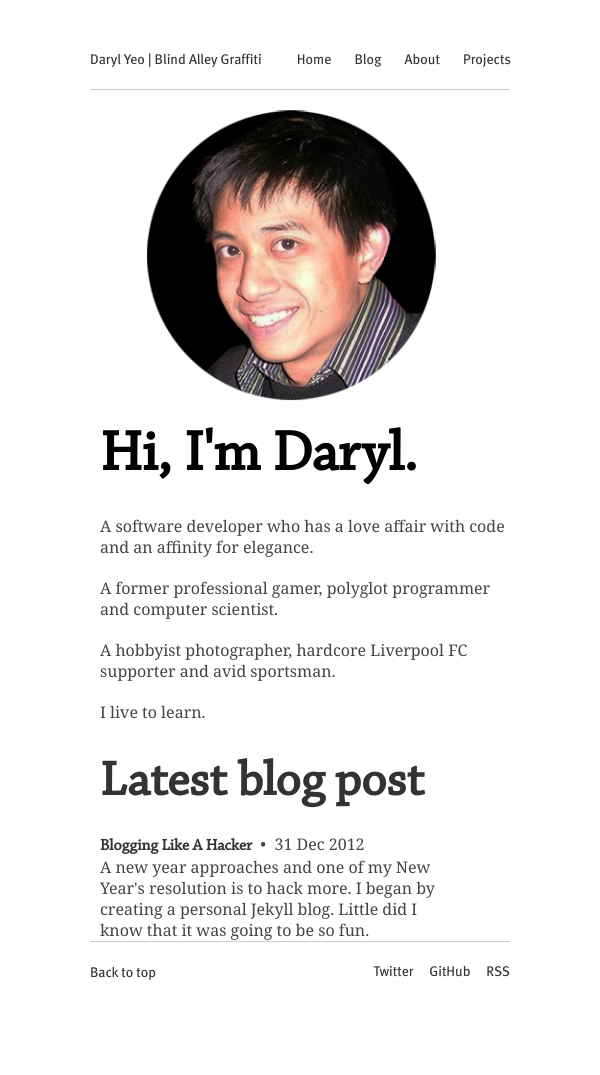
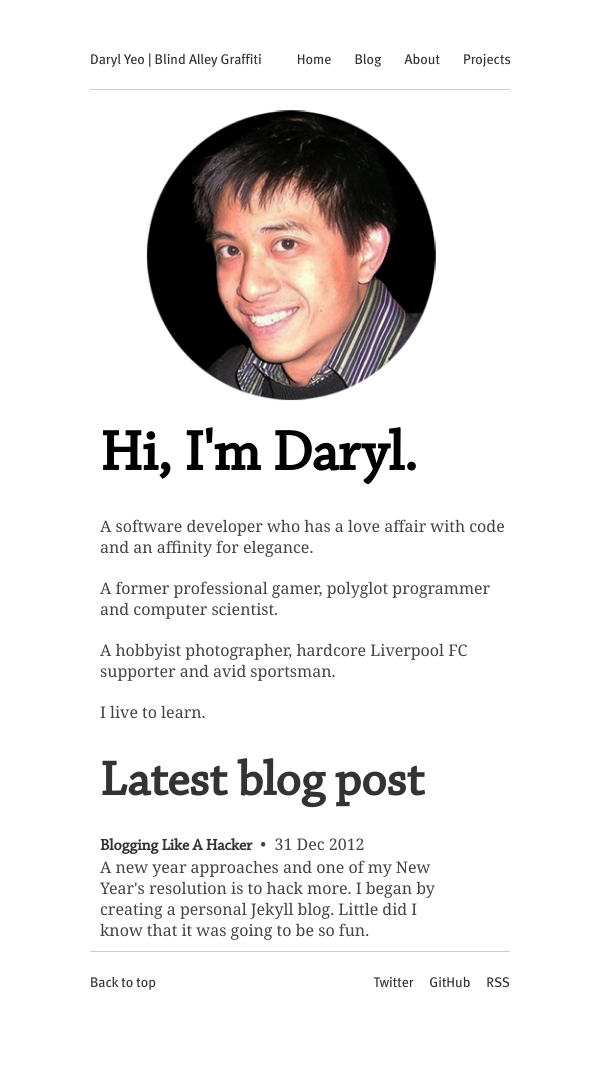
Before and after one commit to aacyun/jianxioy.github.com, a Jekyll site: the page built from index.html, in a window 600 px wide. Built offline with Jekyll 4.4.1, drawn with Linux system fonts in a browser that asks for light colours; Markdown is read by kramdown in place of the engine named in the settings.

Commit message:
Testing phone.

```diff
--- a/static/css/layout.css
+++ b/static/css/layout.css
@@ -218,6 +218,7 @@ a:hover {
 			position: relative;
 			top: 20px;
 			left: 10px;
+			padding-bottom: 10px;
 		}
 		.back-to-top {
 			position: relative;
@@ -226,7 +227,7 @@ a:hover {
 		.offsite-links {
 			position: relative;
 			left: 0;
-			bottom: 43px;
+			bottom: 42px;
 		}
 	}
 
```
